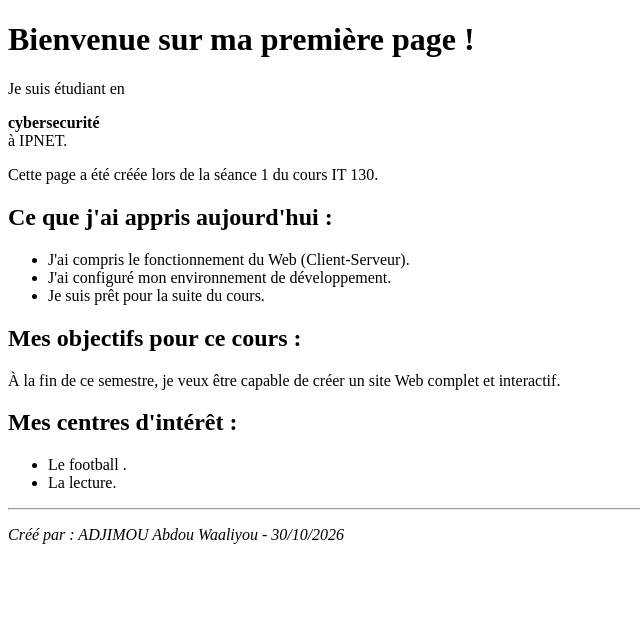
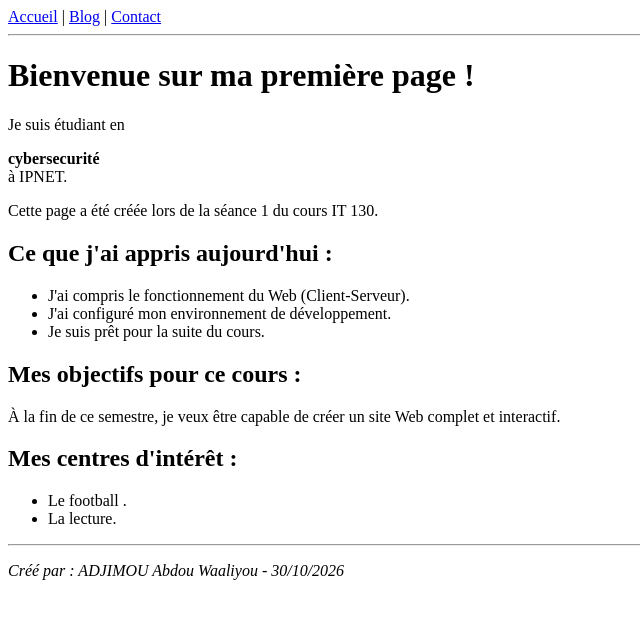
Before and after one commit to waaliyouadjimou31-svg/ipnet-it130, a plain HTML site: page index.html in a window 1280 px wide. Shown: the whole page, without its empty margins (0-640 px from the left). Drawn offline with Linux system fonts and the light colour scheme.

Commit message:
ajout menu dans acceuil

```diff
--- a/index.html
+++ b/index.html
@@ -6,6 +6,12 @@
     <title>Mon Premier Pas en IT 130</title>
 </head>
 <body>
+    <nav>
+  <a href="index.html">Accueil</a> |
+  <a href="blog.html">Blog</a> |
+  <a href="contact.html">Contact</a>
+</nav>
+<hr>
     <h1>Bienvenue sur ma première page !</h1>
     <p>Je suis étudiant en <strong><div>cybersecurité</div></strong> à IPNET.</p>
     <p>Cette page a été créée lors de la séance 1 du cours IT 130.</p>
```
